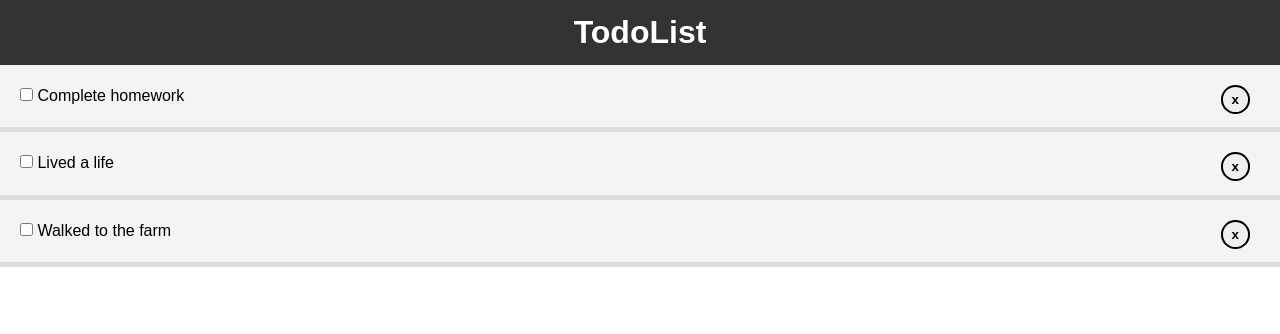
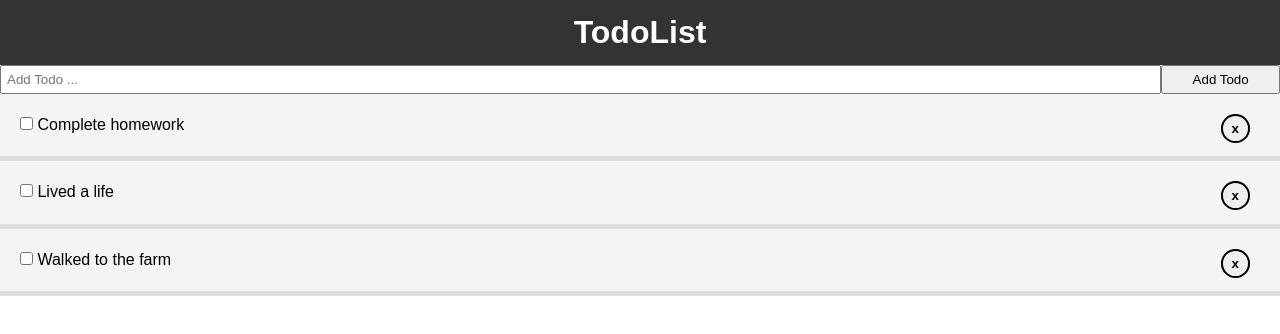
Before and after one commit to Danielandro/react-todo-app, a React (Create React App) app: page / in a window 1280 px wide. Shown: the top 334 px of the page. Built offline with nearby package versions, Linux system fonts and the light colour scheme.

Commit message:
Add <AddTodo> form

```diff
--- a/src/App.js
+++ b/src/App.js
@@ -1,6 +1,7 @@
 import React, { useState } from 'react';
+import Header from './components/layouts/Header'
 import Todos from './components/Todos';
-import Header from './components/layouts/Header'
+import AddTodo from './components/AddTodo'
 import './App.css';
 
 function App() {
@@ -43,6 +44,7 @@
   return (
     <div className="App">
       <Header />
+      <AddTodo />
       <Todos
         todos={todos}
         toggleComplete={toggleComplete}
--- /dev/null
+++ b/src/components/AddTodo.js
@@ -0,0 +1,22 @@
+import React from 'react';
+
+function AddTodo() {
+  return (
+    <form style={{ display: 'flex' }}>
+      <input
+        type="text"
+        name="title"
+        style={{ flex: '10', padding: '5px' }}
+        placeholder="Add Todo ..."
+      />
+      <input
+        type="submit"
+        value="Add Todo"
+        className="btn"
+        style={{ flex: '1' }}
+      />
+    </form>
+  )
+}
+
+export default AddTodo
```
